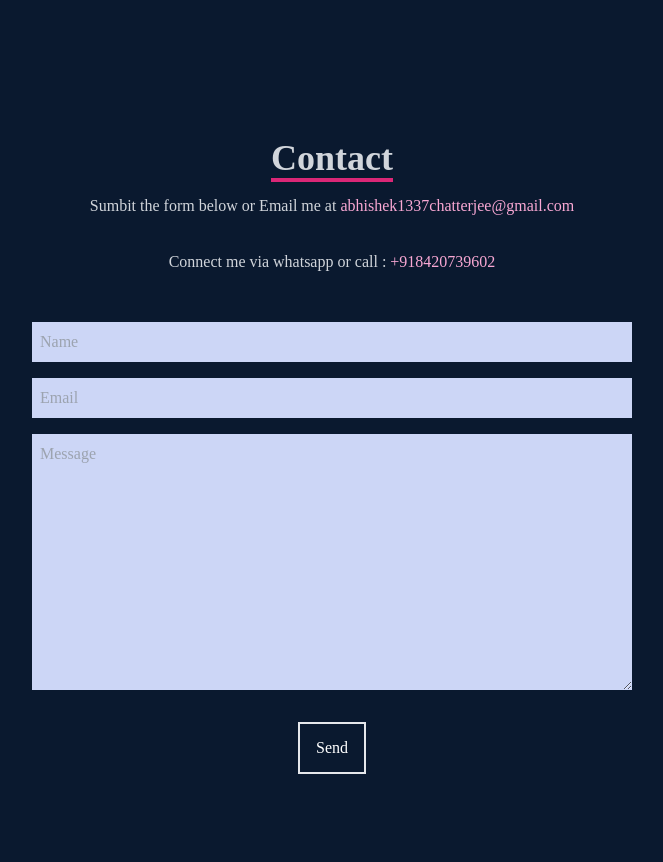
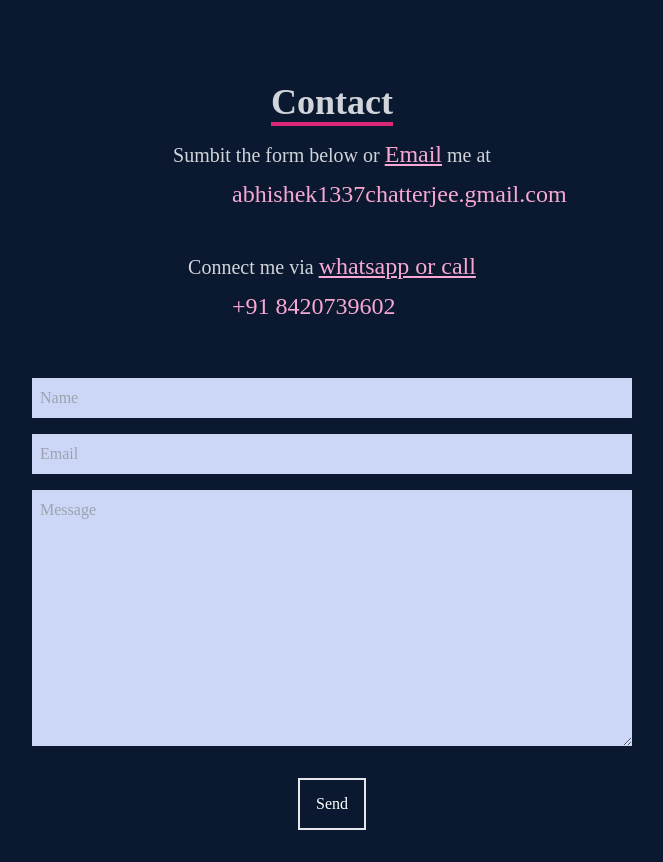
Before and after one commit to abhishek1337chatterjee/abhishek1337chatterjee.github.io, a React (Create React App) app: page / in a window 1280 px wide. Shown: the part 6060-6922 px from the top of the page, without its empty margins (308-971 px from the left). Before the commit the page ends 6892 px from the top, so only its background shows below. Built offline with nearby package versions, Linux system fonts and the light colour scheme.

Commit message:
added everything

```diff
--- a/src/Components/Contact.jsx
+++ b/src/Components/Contact.jsx
@@ -1,6 +1,8 @@
 import { Button } from "@mui/material";
 import React, { useState } from "react";
 import Resume from "../Assets/Abhishek-Chatterjee-Resume.pdf";
+import {SiGmail} from "react-icons/si"
+import { GiSmartphone } from "react-icons/gi";
 import { FaDownload, FaGithub, FaLinkedin } from "react-icons/fa";
 
 const initialState = {
@@ -38,19 +40,41 @@ export const Contact = () => {
           <p className="text-4xl font-bold inline border-b-4 border-pink-600 text-gray-300">
             Contact
           </p>
-          <p className="text-gray-300 py-4">
+          <p className="text-gray-300 py-4 text-xl">
             {" "}
-            Sumbit the form below or Email me at{" "}
-            <span className="text-pink-300">
-              {" "}
-              abhishek1337chatterjee@gmail.com{" "}
-            </span>{" "}
+            Sumbit the form below or {" "}
+            <span className=" text-2xl text-pink-300 underline">
+               Email
+            </span>
+            {" "}
+
+             me at{" "}
+             <span className="flex ml-40 mt-2">
+              <SiGmail size="40" className="text-pink-300 hover: animate-ping gap-5"></SiGmail>
+              <p className=" text-2xl text-pink-300">abhishek1337chatterjee.gmail.com</p>
+             </span>
           </p>
-          <p className="text-gray-300 py-4">
+
+          <p className="text-gray-300 py-4 text-xl">
+            {" "}
+            Connect me via {" "}
+            <span className=" text-2xl text-pink-300 underline">
+               whatsapp or call
+            </span>
+             <span className="flex ml-40 mt-2">
+              <GiSmartphone size="40" className="text-pink-300 hover: animate-ping gap-5"></GiSmartphone>
+              <p className=" text-2xl text-pink-300">+91 8420739602</p>
+             </span>
+          </p>
+
+          {/* <p className="text-gray-300 py-4">
             {" "}
             Connect me via whatsapp or call :{" "}
             <span className="text-pink-300"> +918420739602 </span>{" "}
-          </p>
+          </p> */}
+
+
+
         </div>
         <div className="pb-8 m-auto flex flex-row lg:hidden z-0">
           <Button
```
